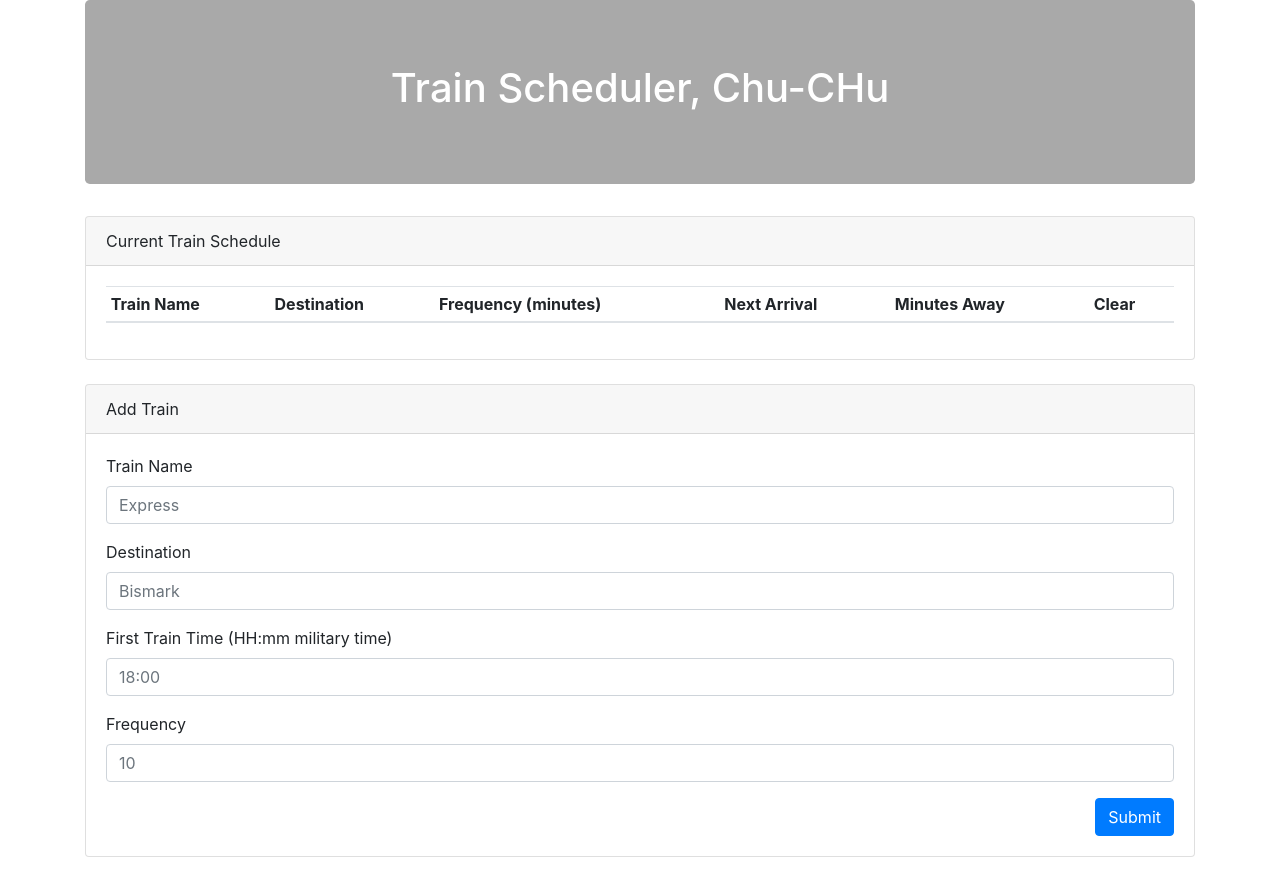
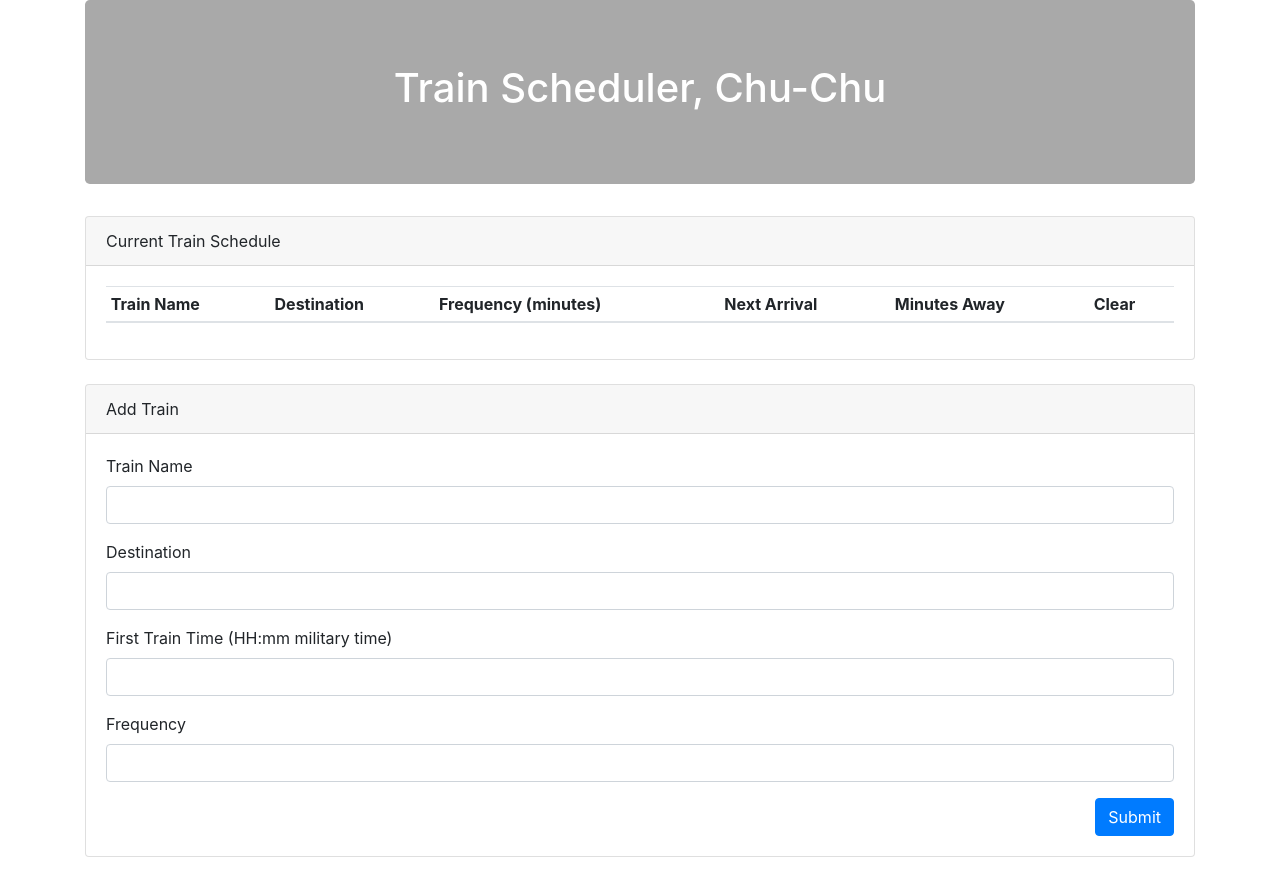
Before and after one commit to natalied84/Train-Time, a plain HTML site: page index.html in a window 1280 px wide. Drawn offline with nearby package versions, Linux system fonts and the light colour scheme; no server answers.

```diff
--- a/index.html
+++ b/index.html
@@ -15,7 +15,7 @@
 
         <!-- Jumbotron -->
         <div class="jumbotron" style="background-color: darkgray; color: white">
-          <h1 class="text-center">Train Scheduler, Chu-CHu</h1>
+          <h1 class="text-center">Train Scheduler, Chu-Chu</h1>
         </div>
 
         <div class="row">
@@ -55,19 +55,19 @@
                 <form>
                   <div class="form-group">
                     <label for="train-name-input">Train Name</label>
-                    <input class="form-control" id="train-name" placeholder="Express" type="text">
+                    <input class="form-control" id="train-name" type="text">
                   </div>
                   <div class="form-group">
                     <label for="role-input">Destination</label>
-                    <input class="form-control" id="dest-input" placeholder="Bismark" type="text">
+                    <input class="form-control" id="dest-input" type="text">
                   </div>
                   <div class="form-group">
                     <label for="start-input">First Train Time (HH:mm military time)</label>
-                    <input class="form-control" id="first-time" placeholder="18:00" type="text">
+                    <input class="form-control" id="first-time" type="text">
                   </div>
                   <div class="form-group">
                     <label for="rate-input">Frequency</label>
-                    <input class="form-control" id="freq-input" placeholder="10" type="number">
+                    <input class="form-control" id="freq-input" type="number">
                   </div>
                   <button class="btn btn-primary float-right" id="add-train-btn">Submit</button>
                 </form>
```
Also changed, not shown: 1 other file.
